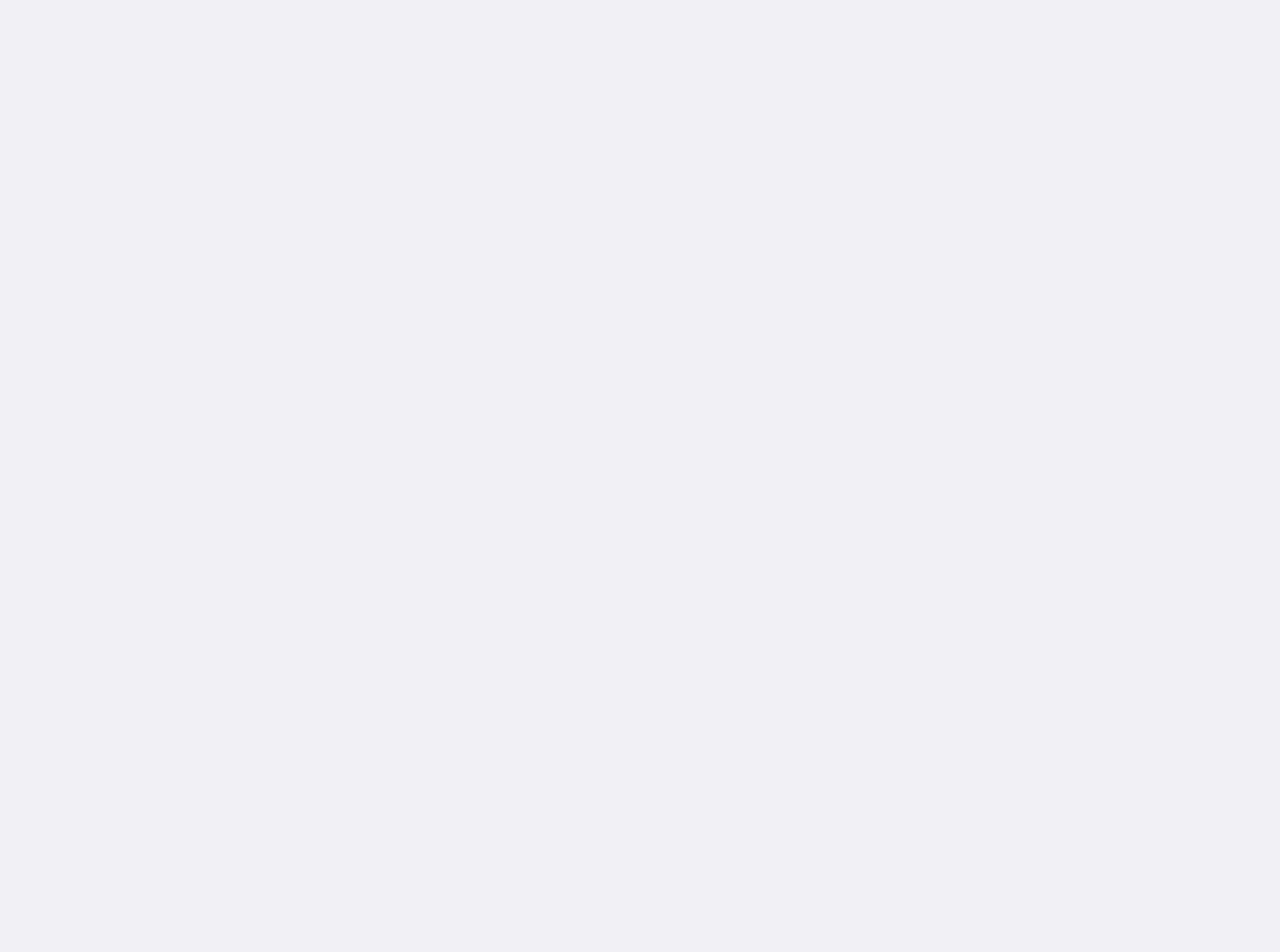
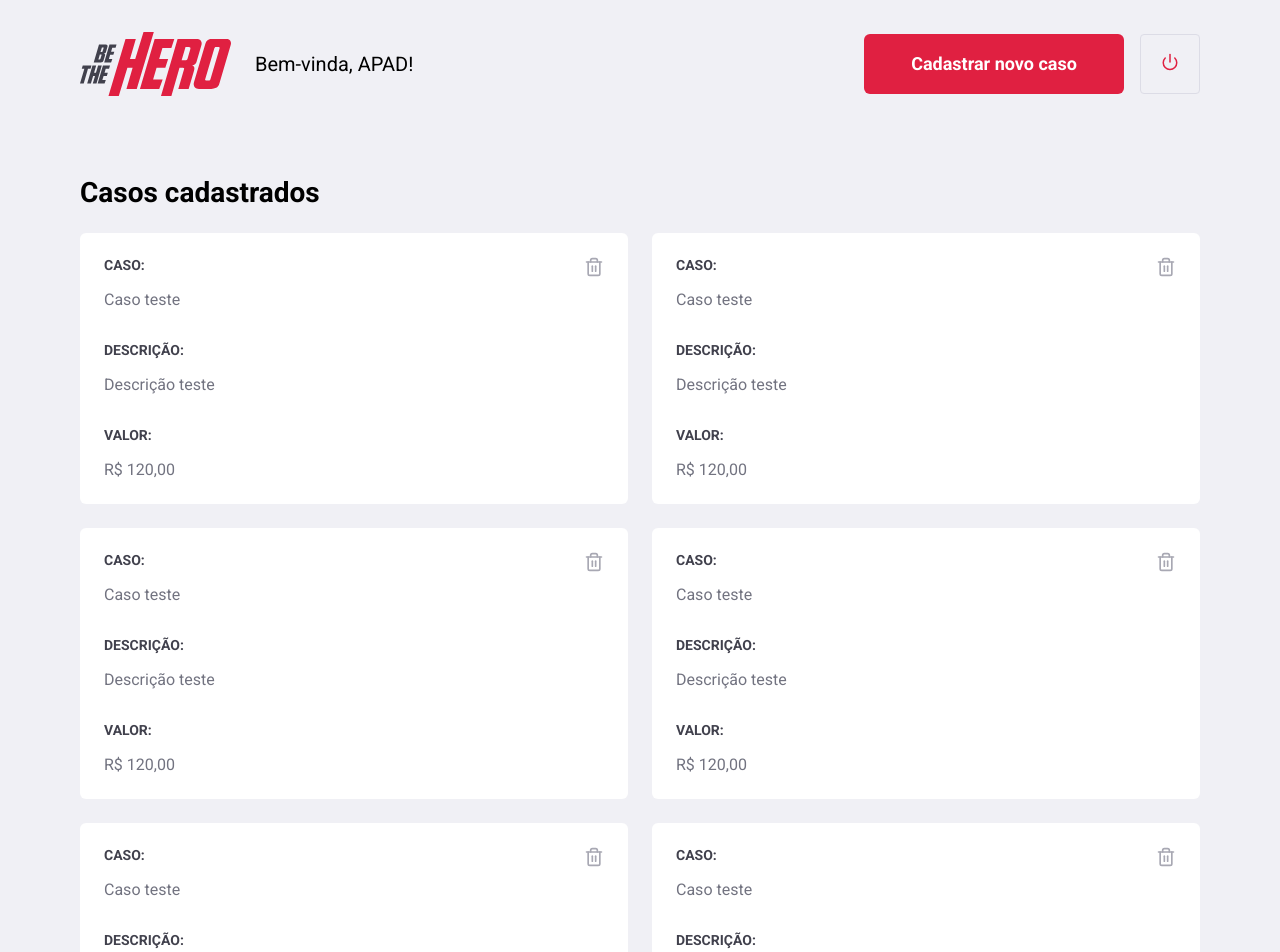
Before and after one commit to leandrown/frontend-11, a React (Create React App) app: page /profile in a window 1280 px wide. Shown: the top 952 px of the page. Before the commit the page ends 800 px from the top, so only its background shows below. Built offline with nearby package versions, Linux system fonts and the light colour scheme.

Commit message:
Pãgina de Profile adicionada e estilizada

```diff
--- /dev/null
+++ b/src/pages/Profile/index.js
@@ -0,0 +1,96 @@
+import React from 'react';
+import { Link } from 'react-router-dom';
+import { FiPower, FiTrash2 } from 'react-icons/fi';
+
+import './styles.css';
+
+import logoImg from '../../assets/logo.svg';
+
+export default function Profile() {
+   return (
+      <div className="profile-container">
+         <header>
+            <img src={logoImg} alt="Be The Hero!" />
+            <span>Bem-vinda, APAD!</span>
+            <Link className="button" to="/incidents/new">Cadastrar novo caso</Link>
+            <button type="button">
+               <FiPower size={18} color="#e02041" />
+            </button>
+         </header>
+         <h1>Casos cadastrados</h1>
+         <ul>
+            <li>
+               <strong>CASO:</strong>
+               <p>Caso teste</p>
+               <strong>DESCRIÇÃO:</strong>
+               <p>Descrição teste</p>
+               <strong>VALOR:</strong>
+               <p>R$ 120,00</p>
+               <button type="button">
+                  <FiTrash2 size={20} color="#a8a8b3" />
+               </button>
+            </li>
+
+            <li>
+               <strong>CASO:</strong>
+               <p>Caso teste</p>
+               <strong>DESCRIÇÃO:</strong>
+               <p>Descrição teste</p>
+               <strong>VALOR:</strong>
+               <p>R$ 120,00</p>
+               <button type="button">
+                  <FiTrash2 size={20} color="#a8a8b3" />
+               </button>
+            </li>
+
+            <li>
+               <strong>CASO:</strong>
+               <p>Caso teste</p>
+               <strong>DESCRIÇÃO:</strong>
+               <p>Descrição teste</p>
+               <strong>VALOR:</strong>
+               <p>R$ 120,00</p>
+               <button type="button">
+                  <FiTrash2 size={20} color="#a8a8b3" />
+               </button>
+            </li>
+
+            <li>
+               <strong>CASO:</strong>
+               <p>Caso teste</p>
+               <strong>DESCRIÇÃO:</strong>
+               <p>Descrição teste</p>
+               <strong>VALOR:</strong>
+               <p>R$ 120,00</p>
+               <button type="button">
+                  <FiTrash2 size={20} color="#a8a8b3" />
+               </button>
+            </li>
+
+            <li>
+               <strong>CASO:</strong>
+               <p>Caso teste</p>
+               <strong>DESCRIÇÃO:</strong>
+               <p>Descrição teste</p>
+               <strong>VALOR:</strong>
+               <p>R$ 120,00</p>
+               <button type="button">
+                  <FiTrash2 size={20} color="#a8a8b3" />
+               </button>
+            </li>
+
+            <li>
+               <strong>CASO:</strong>
+               <p>Caso teste</p>
+               <strong>DESCRIÇÃO:</strong>
+               <p>Descrição teste</p>
+               <strong>VALOR:</strong>
+               <p>R$ 120,00</p>
+               <button type="button">
+                  <FiTrash2 size={20} color="#a8a8b3" />
+               </button>
+            </li>
+         </ul>
+      </div>
+   );
+}
--- /dev/null
+++ b/src/pages/Profile/styles.css
@@ -0,0 +1,73 @@
+.profile-container {
+   width: 100%;
+   max-width: 1180px;
+   padding: 0 30px;
+   margin: 32px auto;
+}
+.profile-container header {
+   display: flex;
+   align-items: center;
+}
+.profile-container header span {
+   margin-left: 24px;
+   font-size: 20px;
+}
+.profile-container header img {
+   height: 64px;
+}
+.profile-container header a {
+   width: 260px;
+   margin-top: 0;
+   margin-left: auto;
+}
+.profile-container header button {
+   width: 60px;
+   height: 60px;
+   margin-left: 16px;
+   border: 1px solid #dcdce6;
+   border-radius: 4px;
+   background-color: transparent;
+   transition: border-color 0.3s;
+}
+.profile-container header button:hover {
+   border-color: #999;
+}
+.profile-container h1 {
+   margin-top: 80px;
+   margin-bottom: 24px;
+}
+.profile-container ul {
+   list-style: none;
+   display: grid;
+   grid-template-columns: repeat(2, 1fr);
+   gap: 24px;
+}
+.profile-container ul li {
+   padding: 24px;
+   background-color: #fff;
+   border-radius: 6px;
+   position: relative;
+}
+.profile-container ul li button {
+   position: absolute;
+   top: 24px;
+   right: 24px;
+   border: 0;
+   background-color: transparent;
+}
+.profile-container ul li button:hover {
+   opacity: 0.6;
+}
+.profile-container ul li strong {
+   margin-bottom: 16px;
+   color: #41414d;
+   display: block;
+}
+.profile-container ul li p + strong {
+   margin-top: 32px;
+}
+.profile-container ul li p {
+   color: #727380;
+   font-size: 16px;
+   line-height: 21px;
+}
--- a/src/routes.js
+++ b/src/routes.js
@@ -2,6 +2,7 @@
 import { BrowserRouter, Route, Switch } from 'react-router-dom';
 
 import Logon from './pages/Logon';
+import Profile from './pages/Profile';
 import Register from './pages/Register';
 
 export default function Routes() {
@@ -9,7 +10,8 @@
       <BrowserRouter>
          <Switch>
             <Route path="/" exact component={Logon} />
-            <Register path="/register" component={Register} />
+            <Route path="/register" component={Register} />
+            <Route path="/profile" component={Profile} />
          </Switch>
       </BrowserRouter>
    );
```
